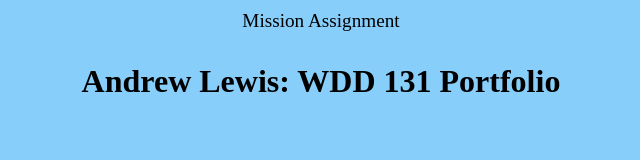
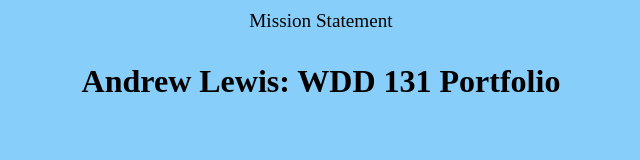
Before and after one commit to andrewpjlewis/wdd131, a plain HTML site: page index.html in a window 1280 px wide. Shown: the full height of the page, 319-959 px from the left. Drawn offline with Linux system fonts and the light colour scheme.

Commit message:
updated name

```diff
--- a/index.html
+++ b/index.html
@@ -12,7 +12,7 @@
 <body>
     <header>
         <nav>
-            <a class="nav_link" href="mission/index.html">Mission Assignment</a>
+            <a class="nav_link" href="mission/index.html">Mission Statement</a>
         </nav>
     </header>
     <main>
```
